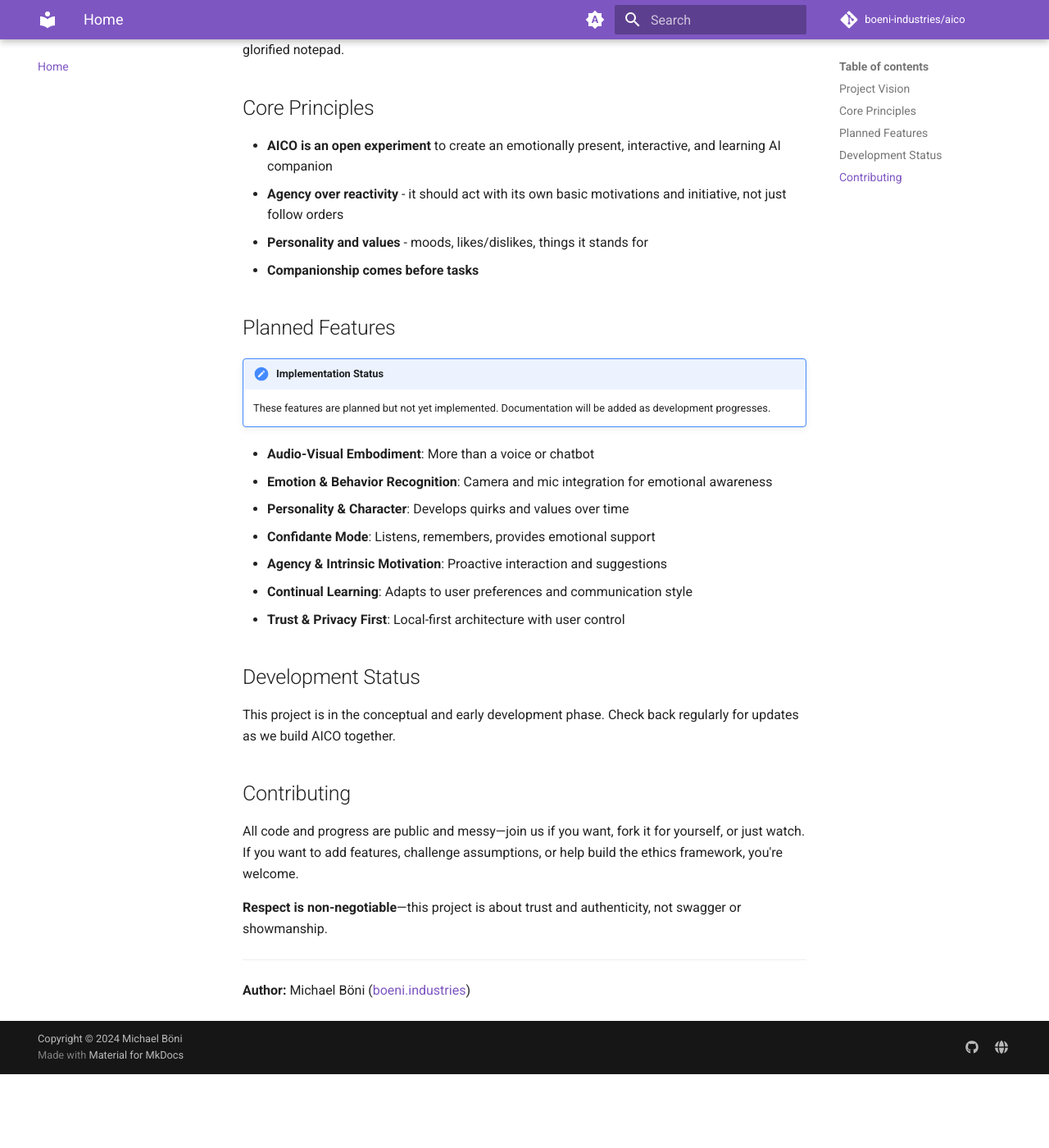
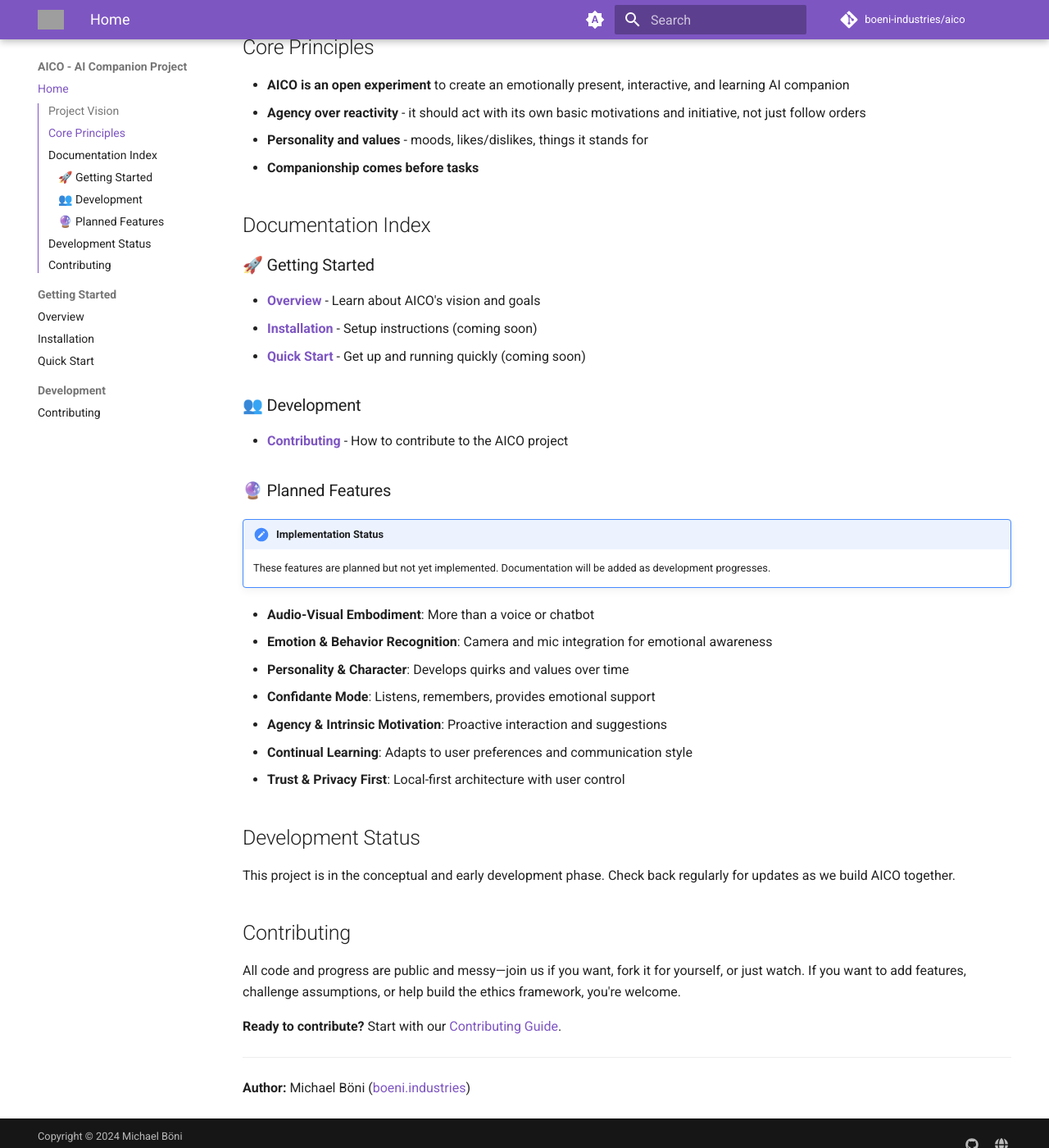
Before and after one commit to boeni-industries/aico, an MkDocs documentation site: the page built from docs/index.md, in a window 1280 px wide and 1400 px high, scrolled down 431 px. Shown: the whole window at 82% size. Built offline with MkDocs 1.6.1 and Material for MkDocs 9.7.7, drawn with Linux system fonts in a browser that asks for light colours; comment, search, counter and statistics services are not loaded; the version menu is left out; before the commit the page ends 1741 px from its top, so only the background shows below that; grey boxes are pictures that could not be loaded.

Commit message:
docs: add project overview and enhance mkdocs theme configuration

```diff
--- a/docs/index.md
+++ b/docs/index.md
@@ -14,7 +14,19 @@
 - **Personality and values** - moods, likes/dislikes, things it stands for
 - **Companionship comes before tasks**
 
-## Planned Features
+## Documentation Index
+
+### 🚀 Getting Started
+
+- **[Overview](getting-started/overview.md)** - Learn about AICO's vision and goals
+- **[Installation](getting-started/installation.md)** - Setup instructions (coming soon)
+- **[Quick Start](getting-started/quick-start.md)** - Get up and running quickly (coming soon)
+
+### 👥 Development
+
+- **[Contributing](development/contributing.md)** - How to contribute to the AICO project
+
+### 🔮 Planned Features
 
 !!! note "Implementation Status"
     These features are planned but not yet implemented. Documentation will be added as development progresses.
@@ -35,7 +47,7 @@
 
 All code and progress are public and messy—join us if you want, fork it for yourself, or just watch. If you want to add features, challenge assumptions, or help build the ethics framework, you're welcome.
 
-**Respect is non-negotiable**—this project is about trust and authenticity, not swagger or showmanship.
+**Ready to contribute?** Start with our [Contributing Guide](development/contributing.md).
 
 ---
 
--- a/mkdocs.yml
+++ b/mkdocs.yml
@@ -18,6 +18,8 @@
 # Configuration
 theme:
   name: material
+  logo: material/robot-happy
+  favicon: material/robot-happy
   palette:
     # Palette toggle for automatic mode
     - media: "(prefers-color-scheme)"
@@ -41,14 +43,15 @@
         icon: material/brightness-4
         name: Switch to system preference
   features:
-    - navigation.tabs
     - navigation.sections
     - navigation.expand
-    - navigation.path
     - navigation.top
+    - navigation.tracking
     - search.highlight
     - search.share
+    - search.suggest
     - toc.follow
+    - toc.integrate
     - content.action.edit
     - content.action.view
     - content.code.copy
```
